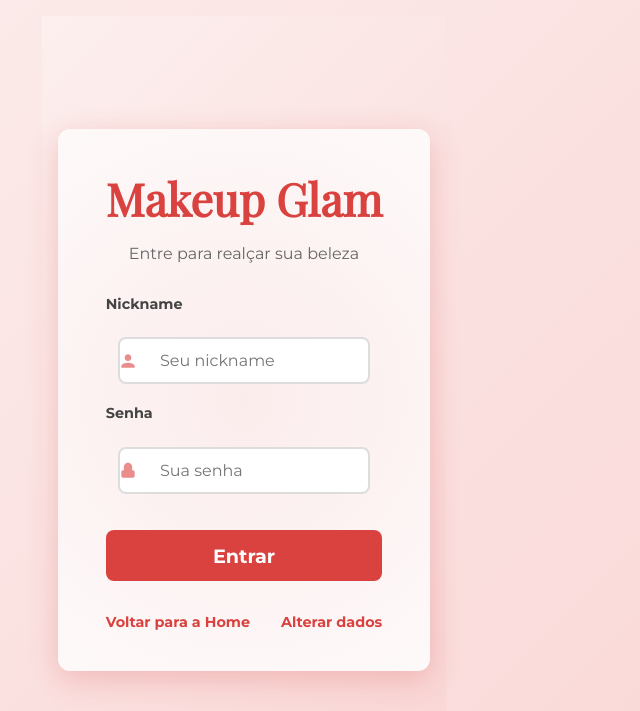
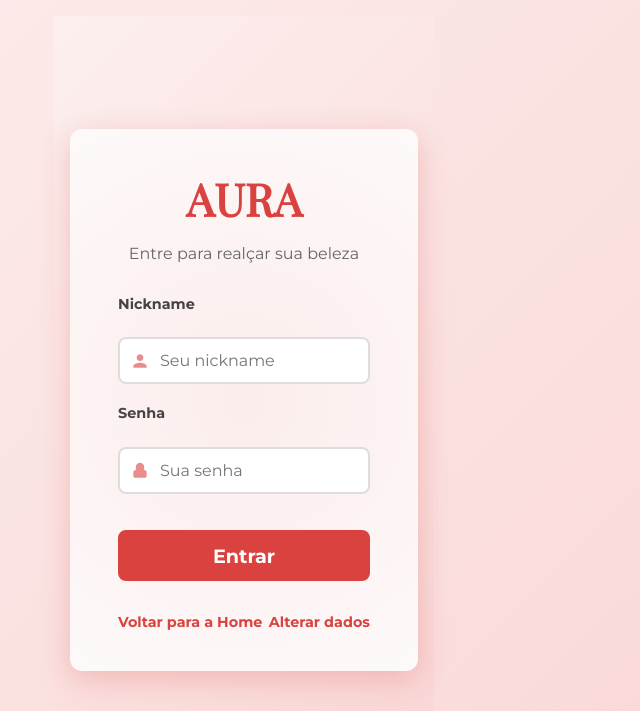
Before and after one commit to codegirletecvav/ProgWeb2, a PHP site: page /login.php in a window 1280 px wide. Shown: the top 711 px of the page, without its empty margins (396-1036 px from the left). Run offline with PHP 8.4, Linux system fonts and the light colour scheme.

Commit message:
Update login.php

```diff
--- a/login.php
+++ b/login.php
@@ -229,7 +229,7 @@
 <body>
 
   <main class="login-container" role="main" aria-label="Formulário de login Makeup Glam">
-    <h1>Makeup Glam</h1>
+    <h1>AURA</h1>
     <p class="subtitle">Entre para realçar sua beleza</p>
 
     <form method="post" action="" novalidate>
```
